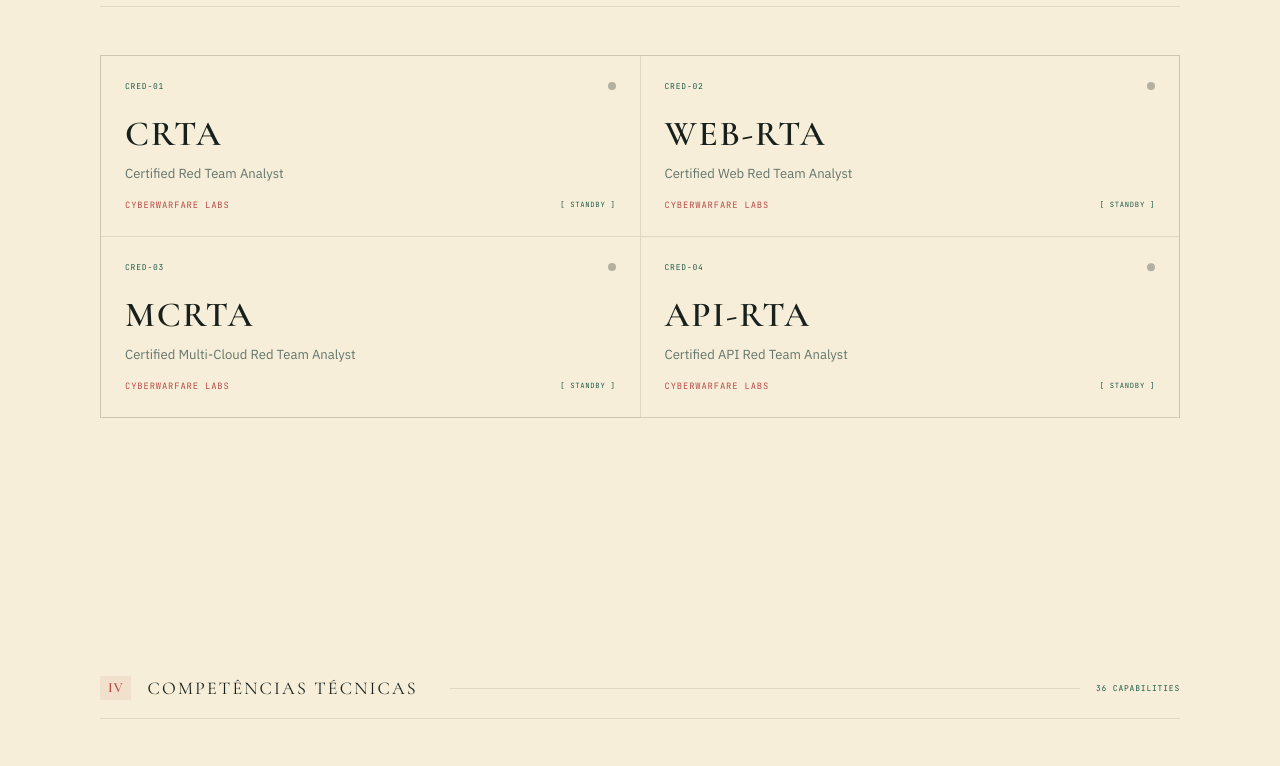
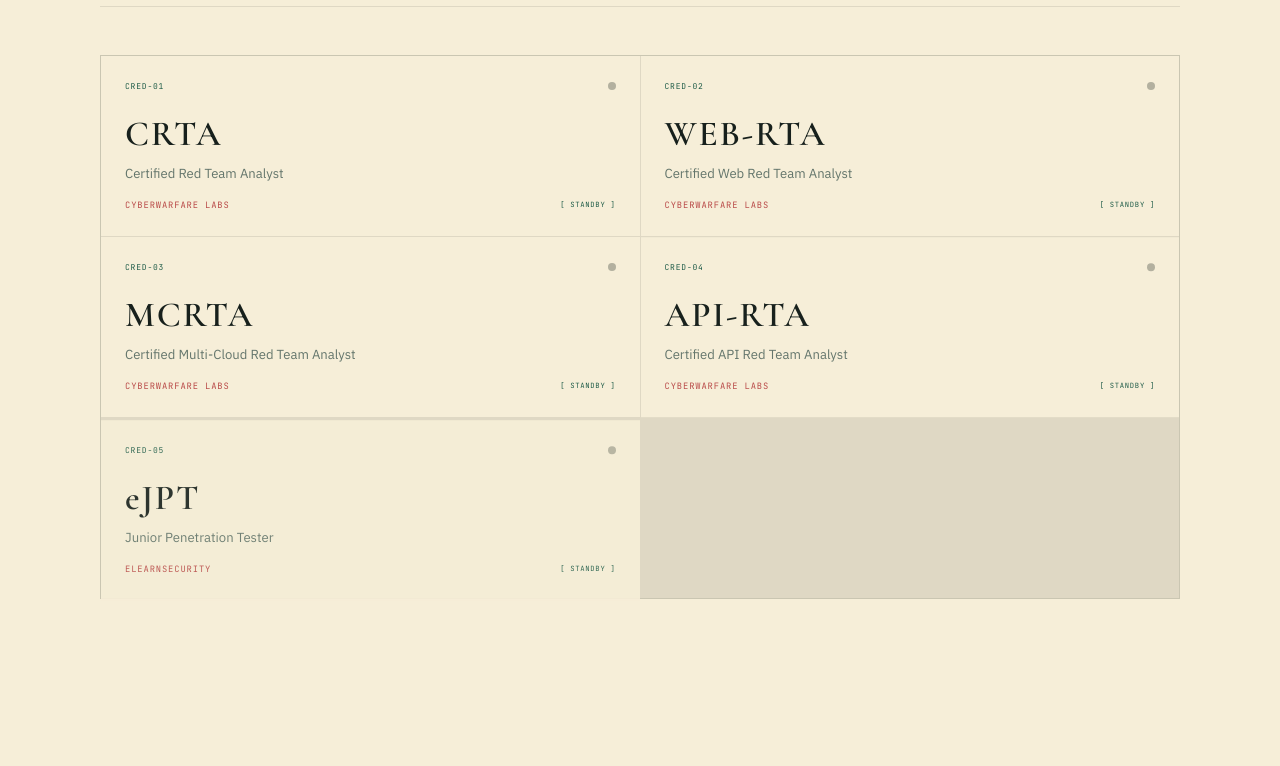
Before and after one commit to yur1g0m35/enzo-portfolio, a React (Vite) app: page / in a window 1280 px wide. Shown: the part 2951-3717 px from the top of the page. Built offline with nearby package versions, Linux system fonts and the light colour scheme.

Commit message:
feat: add eJPT certification

```diff
--- a/src/data/content.ts
+++ b/src/data/content.ts
@@ -163,6 +163,12 @@
         name: "Certified API Red Team Analyst",
         org: "CyberWarFare Labs",
       },
+      {
+        num: "05",
+        abbr: "eJPT",
+        name: "Junior Penetration Tester",
+        org: "eLearnSecurity",
+      },
     ],
   },
 
```
